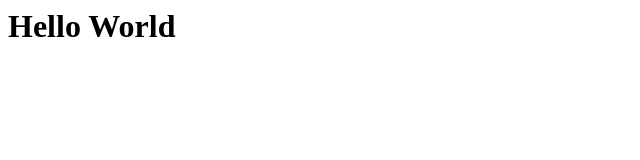
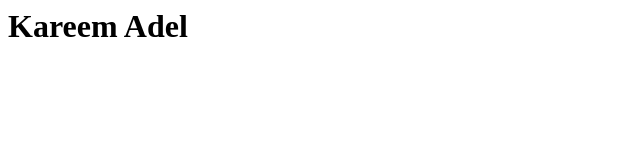
Before and after one commit to Kareem-3del/Test-Website, a plain HTML site: page index.html in a window 1280 px wide. Shown: the whole page, without its empty margins (0-640 px from the left). Drawn offline with Linux system fonts and the light colour scheme.

Commit message:
Update index.html

```diff
--- a/index.html
+++ b/index.html
@@ -1 +1 @@
-<h1>Hello World</h1>
+<h1>Kareem Adel</h1>
```
